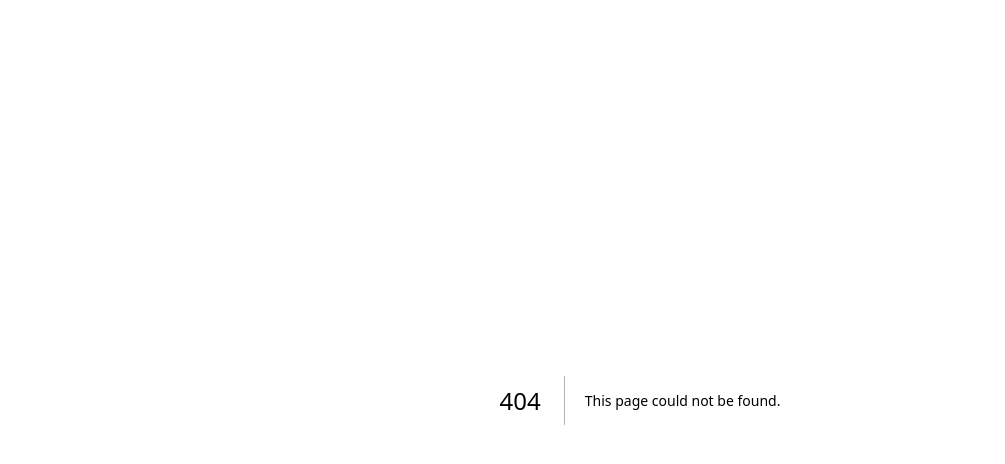
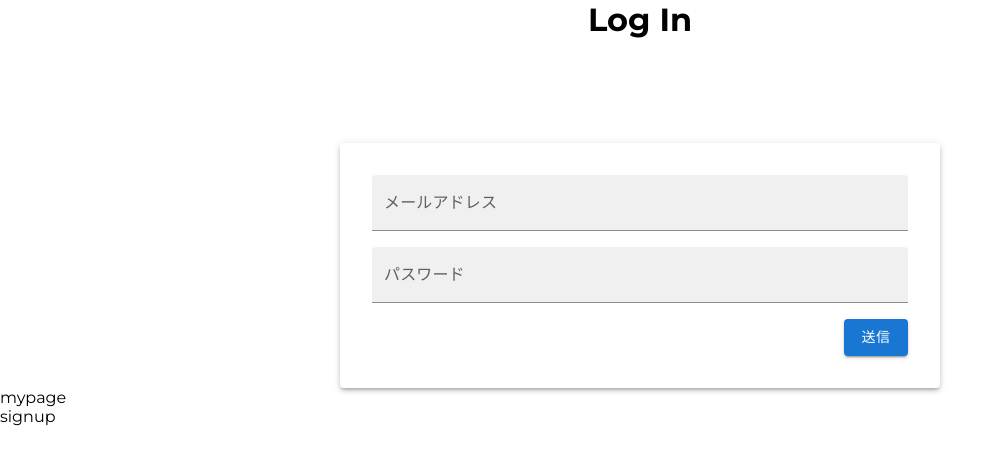
Before and after one commit to dekopon21020014/gesture-presenter, a Next.js app in the folder front/: page /login in a window 1280 px wide. Before the commit this address had no page. Shown: the top 464 px of the page, without its empty margins (0-1005 px from the left). Built offline with nearby package versions, Linux system fonts and the light colour scheme.

Commit message:
create: ログインページの作成

```diff
--- /dev/null
+++ b/front/src/app/components/Form/LogInForm.tsx
@@ -0,0 +1,54 @@
+'use client'
+import { Stack, Button, Box, TextField, Paper, Typography } from '@mui/material';
+import { useForm } from 'react-hook-form';
+import { FormValuesType } from '@/app/types/form-value.type';
+
+export function LogInForm(props: {
+    onSubmit: (formValues: FormValuesType) => void;
+    isLoading: boolean;
+}) {
+    const { handleSubmit, formState: { errors }, register } = useForm<FormValuesType>();
+
+    return (
+        <Paper elevation={3} sx={{ maxWidth: '600px', margin: 'auto', padding: 4, marginTop: 8 }}>
+            <form noValidate onSubmit={handleSubmit(props.onSubmit)}>
+                <Stack spacing={2}>
+                    <TextField
+                        label="メールアドレス"
+                        type='email'
+                        variant="filled"
+                        error={!!errors.email}
+                        helperText={errors.email?.message}
+                        {...register('email', {
+                            required: 'メールアドレスを入力してください',
+                            pattern: {
+                                value: /\S+@\S+\.\S+/,
+                                message: "無効なメールアドレスです",
+                            }
+                        })}
+                    />
+
+                    <TextField
+                        label="パスワード"
+                        type='password'
+                        variant="filled"
+                        fullWidth
+                        error={!!errors.name}
+                        helperText={errors.name?.message}
+                        {...register('password', { required: 'パスワードを入力してください' })}
+                    />
+
+                    <Box textAlign='right'>
+                        <Button
+                            variant="contained"
+                            type='submit'
+                            disabled={props.isLoading}
+                        >
+                            送信
+                        </Button>
+                    </Box>
+                </Stack>
+            </form>
+        </Paper>
+    );
+};
--- /dev/null
+++ b/front/src/app/login/page.tsx
@@ -0,0 +1,16 @@
+'use client';
+import { LogInForm } from '@/app/components/Form/LogInForm';
+import { useLogInForm } from './use-log-in-form';
+
+export default function Home() {
+  const { isLoading, logIn } = useLogInForm();
+
+  return (
+    <main>
+      <h1>Log In</h1>
+      <LogInForm onSubmit={logIn} isLoading={ isLoading } />
+      <div> <a href="/mypage">mypage</a> </div>
+      <div><a href="/signup">signup</a> </div>
+    </main>
+  );
+}
--- /dev/null
+++ b/front/src/app/login/use-log-in-form.ts
@@ -0,0 +1,34 @@
+'use client';
+import { useRouter  } from 'next/navigation';
+import { useState } from 'react';
+import { FormValuesType } from '@/app/types/form-value.type';
+
+export const useLogInForm = () => {
+    const [isLoading, setIsLoading] = useState(false);
+    const router = useRouter();
+
+    const logIn = async (data: FormValuesType) => {
+        setIsLoading(true);
+        try {
+            const response = await fetch('http://localhost:8080/login', {
+                method: "POST",
+                headers: { 'Content-Type': 'application/json' },
+                credentials: 'include', // cookieを受け取るために必要
+                body: JSON.stringify(data)
+            });
+            if (response.ok) {
+                const jsonData = await response.json();
+                console.log(jsonData)
+                router.push('/mypage')
+            } else {
+                throw new Error();
+            }
+        } catch {
+            console.log('an error has occured')
+        } finally {
+            setIsLoading(false);
+        }
+   };
+
+   return { isLoading, logIn };
+};
```
